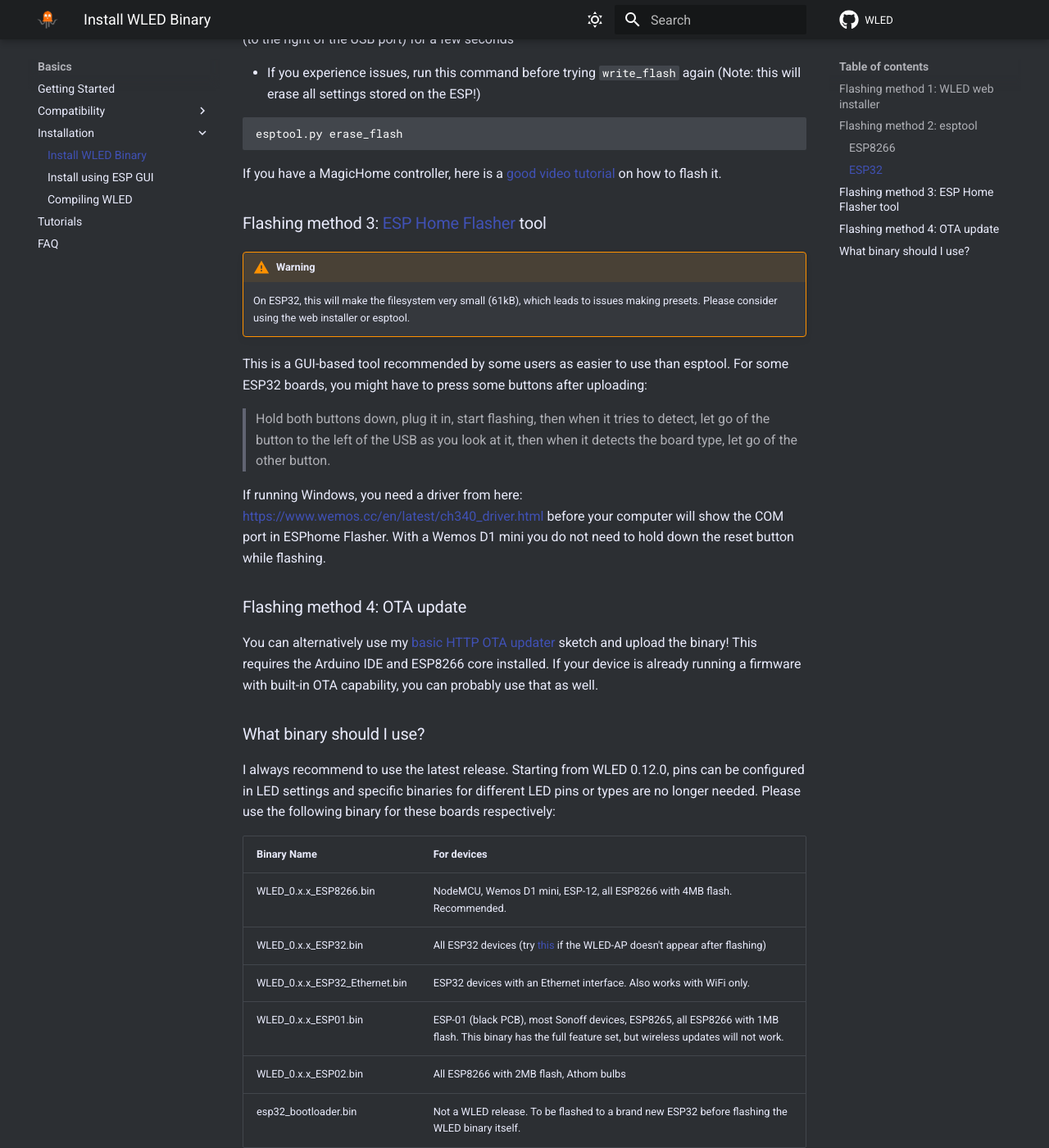
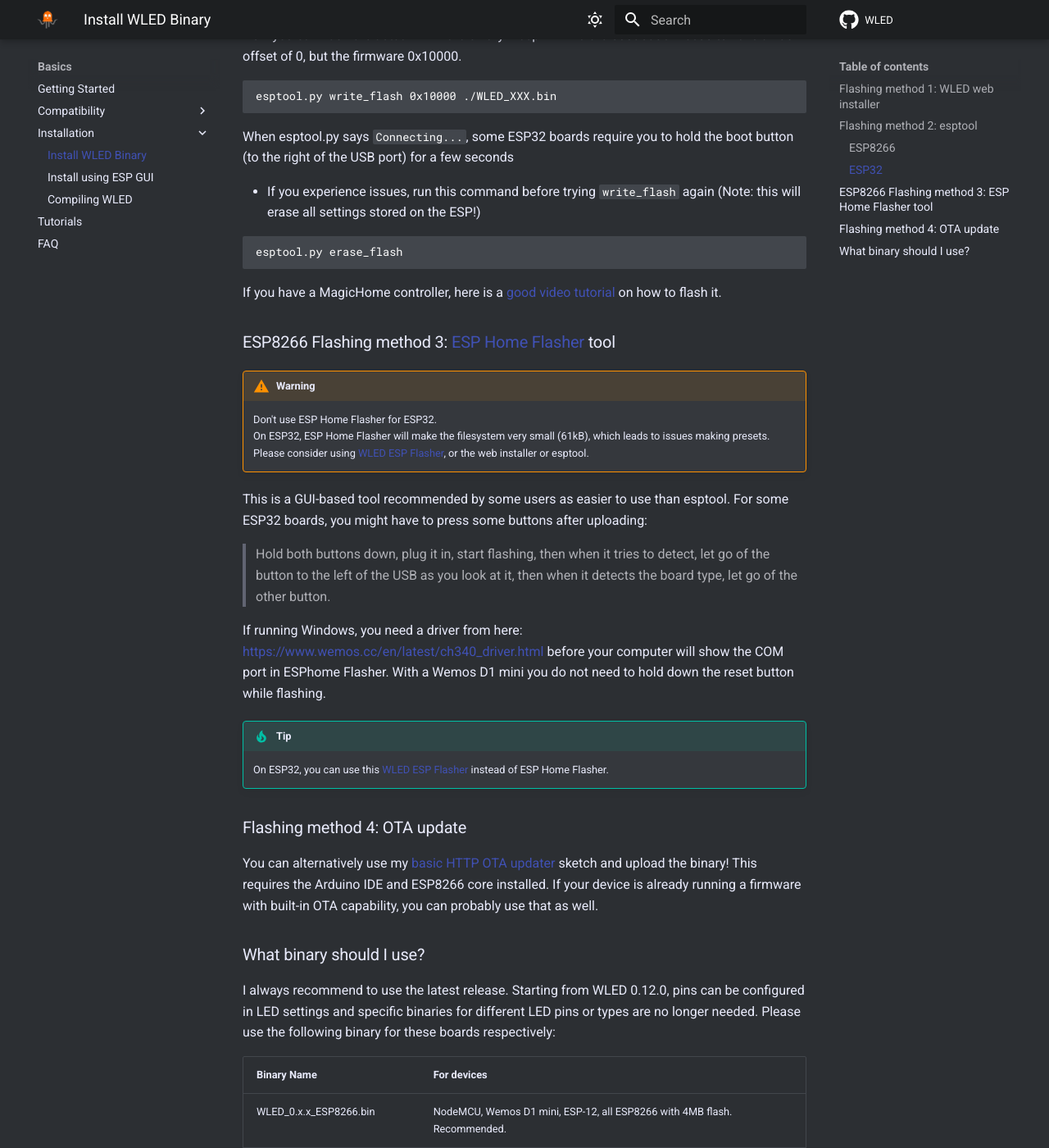
Before and after one commit to Aircoookie/WLED-Docs, an MkDocs documentation site: the page built from docs/basics/install-binary.md, in a window 1280 px wide and 1400 px high, scrolled down 1204 px. Shown: the whole window at 82% size. Built offline with MkDocs 1.6.1 and Material for MkDocs 9.7.7, drawn with Linux system fonts in a browser that asks for light colours; comment, search, counter and statistics services are not loaded; some of the changed text lies outside the part shown.

Commit message:
some updates for installing on esp32
- added a link to the online installer from wladi. Several users have reported that they could not get microphones to work after using the standard installer.The installer from wladi seems to work better in such cases.
- ESP Home Flasher : more prominent warning to not use it on ESP32 boards
- Added a link to a Flasher that was adjusted by serg74, and that works on ESP32

```diff
--- a/docs/basics/install-binary.md
+++ b/docs/basics/install-binary.md
@@ -10,9 +10,14 @@
 !!! tip
     This is by far the easiest and fastest way to get WLED up and running!
 
-Make sure you are running a recent desktop Chrome or Edge browser and head over to the [installer site](https://install.wled.me)!
+Make sure you are running a recent desktop Chrome or Edge browser and head over to the [WLED installer site](https://install.wled.me)!
 If you are updating an existing version of WLED, make sure to uncheck "Clean install" so that your settings are kept.
 This installer is not yet available for ESPs with flash chips smaller than 4MB (e.g. ESP01)
+
+!!! tip
+    In case you want to flash WLED with audioreactive usermod,
+    several users reported that this alternate installer site may work better: [https://wled-install.github.io/](https://wled-install.github.io/).
+    It seems that the standard WLED installer sometimes fails to properly initialize microphone hardware.
 
 ### Flashing method 2: esptool
 
@@ -52,16 +57,23 @@
 
 If you have a MagicHome controller, here is a [good video tutorial](https://www.youtube.com/watch?v=qgBAU39v07k) on how to flash it.
 
-### Flashing method 3: [ESP Home Flasher](https://github.com/esphome/esphome-flasher/releases) tool
+### ESP8266 Flashing method 3: [ESP Home Flasher](https://github.com/esphome/esphome-flasher/releases) tool
 
 !!! warning
-    On ESP32, this will make the filesystem very small (61kB), which leads to issues making presets. Please consider using the web installer or esptool.
+    Don't use ESP Home Flasher for ESP32.
+    On ESP32, ESP Home Flasher will make the filesystem very small (61kB), which leads to issues making presets.
+    Please consider using [WLED ESP Flasher](https://github.com/srg74/WLED-wemos-shield/tree/master/resources/Firmware/WLED_%20ESP_Flasher), or the web installer or esptool.
 
 This is a GUI-based tool recommended by some users as easier to use than esptool.
 For some ESP32 boards, you might have to press some buttons after uploading:
 > Hold both buttons down, plug it in, start flashing, then when it tries to detect, let go of the button to the left of the USB as you look at it, then when it detects the board type, let go of the other button.
 
 If running Windows, you need a driver from here: <https://www.wemos.cc/en/latest/ch340_driver.html> before your computer will show the COM port in ESPhome Flasher. With a Wemos D1 mini you do not need to hold down the reset button while flashing.
+
+
+!!! tip
+    On ESP32, you can use this [WLED ESP Flasher](https://github.com/srg74/WLED-wemos-shield/tree/master/resources/Firmware/WLED_%20ESP_Flasher) instead of ESP Home Flasher.
+
 
 ### Flashing method 4: OTA update
 
```
